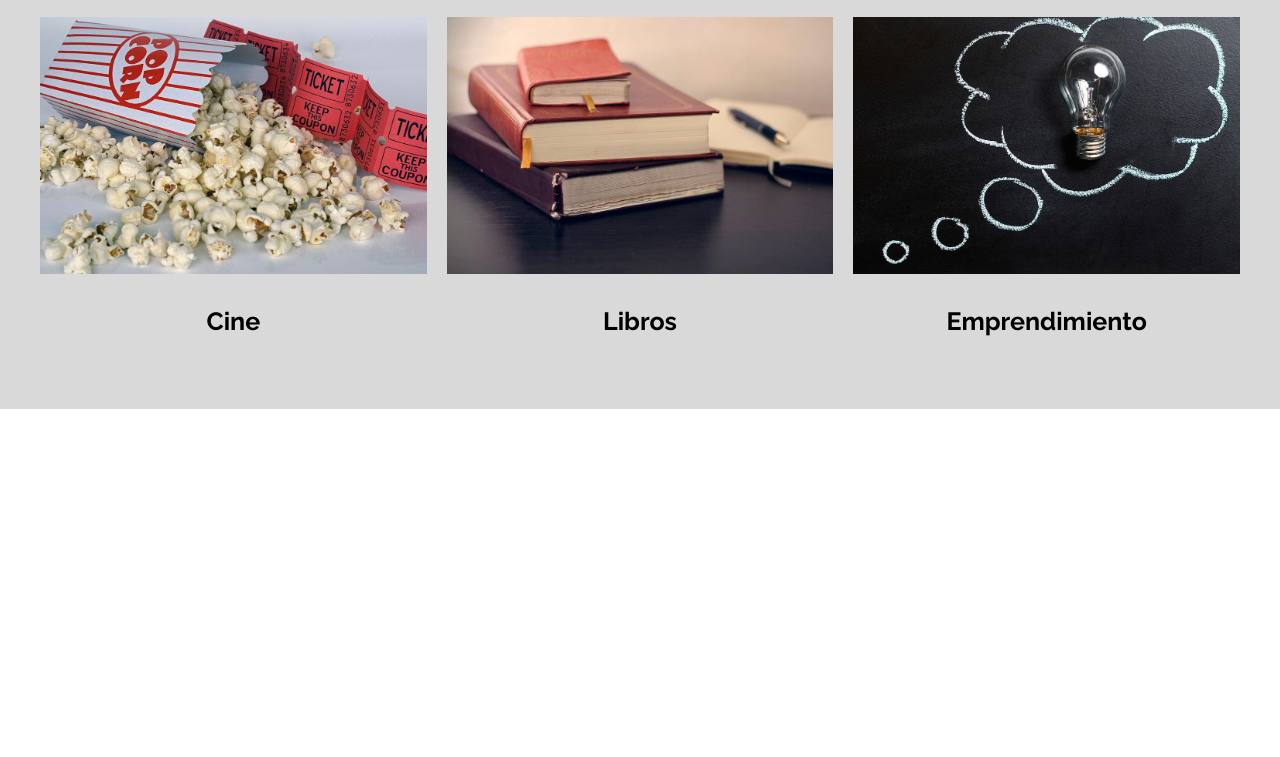
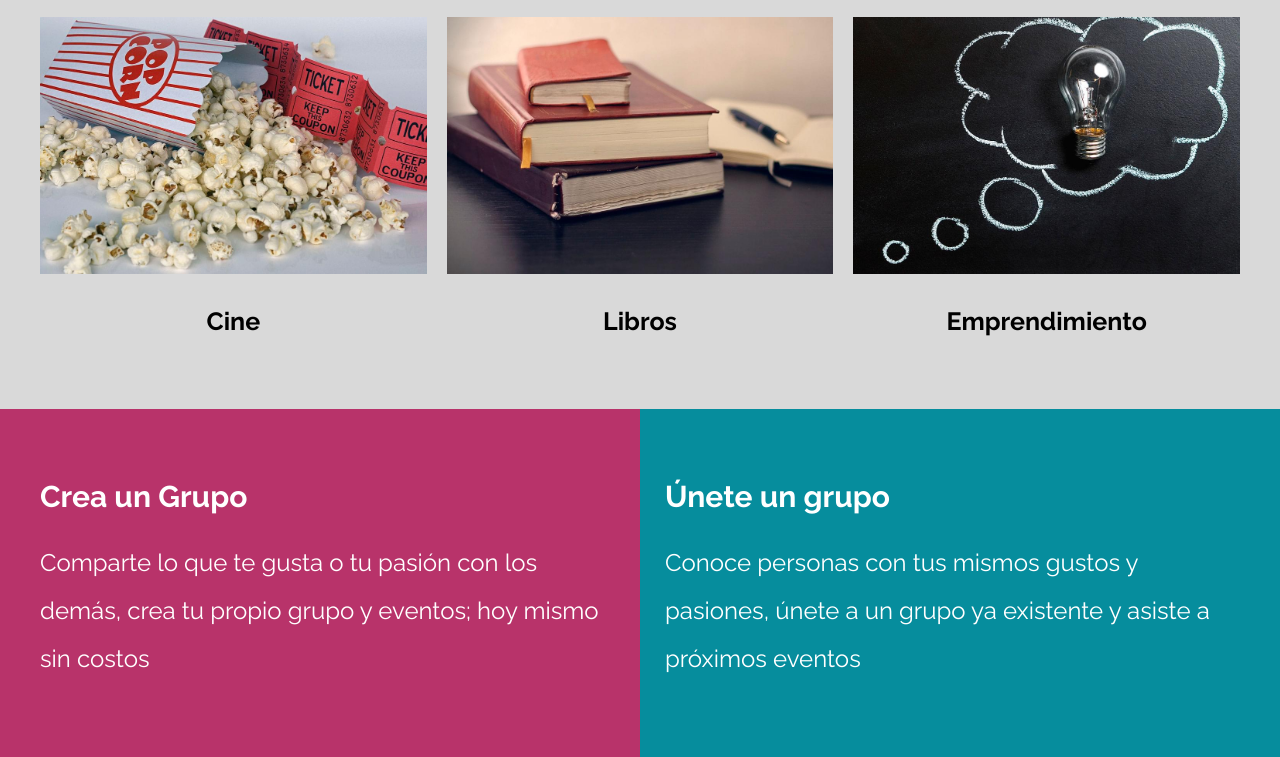
Before and after one commit to AxelMoncayoM/meeti, a website: page index.html in a window 1280 px wide. Shown: the part 2876-3633 px from the top of the page. Before the commit the page ends 3285 px from the top, so only its background shows below. Drawn offline with Linux system fonts and the light colour scheme.

Commit message:
Se agrego la sección de grupos y se le agregaron los estilos

```diff
--- a/index.html
+++ b/index.html
@@ -242,5 +242,25 @@
         </div>
       </div>
     </section>
+
+    <section class="grupos">
+      <div class="grupos__grid contenedor">
+        <div class="grupo">
+          <h3 class="grupo__heading">Crea un Grupo</h3>
+          <p class="grupo__texto">
+            Comparte lo que te gusta o tu pasión con los demás, crea tu propio
+            grupo y eventos; hoy mismo sin costos
+          </p>
+        </div>
+
+        <div class="grupo">
+          <h3 class="grupo__heading">Únete un grupo</h3>
+          <p class="grupo__texto">
+            Conoce personas con tus mismos gustos y pasiones, únete a un grupo
+            ya existente y asiste a próximos eventos
+          </p>
+        </div>
+      </div>
+    </section>
   </body>
 </html>
--- /dev/null
+++ b/src/scss/layout/_grupos.scss
@@ -0,0 +1,41 @@
+@use "base/variables" as v;
+@use "base/mixins" as m;
+
+.grupos {
+  padding: 5rem 0;
+  color: v.$blanco;
+
+  background-image: linear-gradient(
+    to bottom,
+    v.$principal 0%,
+    v.$principal 50%,
+    v.$secundario 50%,
+    v.$secundario
+  );
+
+  @include m.tablet {
+    background-image: linear-gradient(
+      to right,
+      v.$principal 0%,
+      v.$principal 50%,
+      v.$secundario 50%,
+      v.$secundario
+    );
+  }
+
+  &__grid {
+    @include m.grid(1, 5rem);
+
+    @include m.tablet {
+      grid-template-columns: repeat(2, 1fr);
+    }
+  }
+
+  .grupo {
+    &__texto {
+      color: v.$blanco;
+      font-size: 2.4rem;
+      line-height: 2;
+    }
+  }
+}
--- a/src/scss/layout/_index.scss
+++ b/src/scss/layout/_index.scss
@@ -3,3 +3,4 @@
 @forward "buscar";
 @forward "eventos";
 @forward "categorias";
+@forward "grupos";
```
Also changed, not shown: build/css/app.css.
